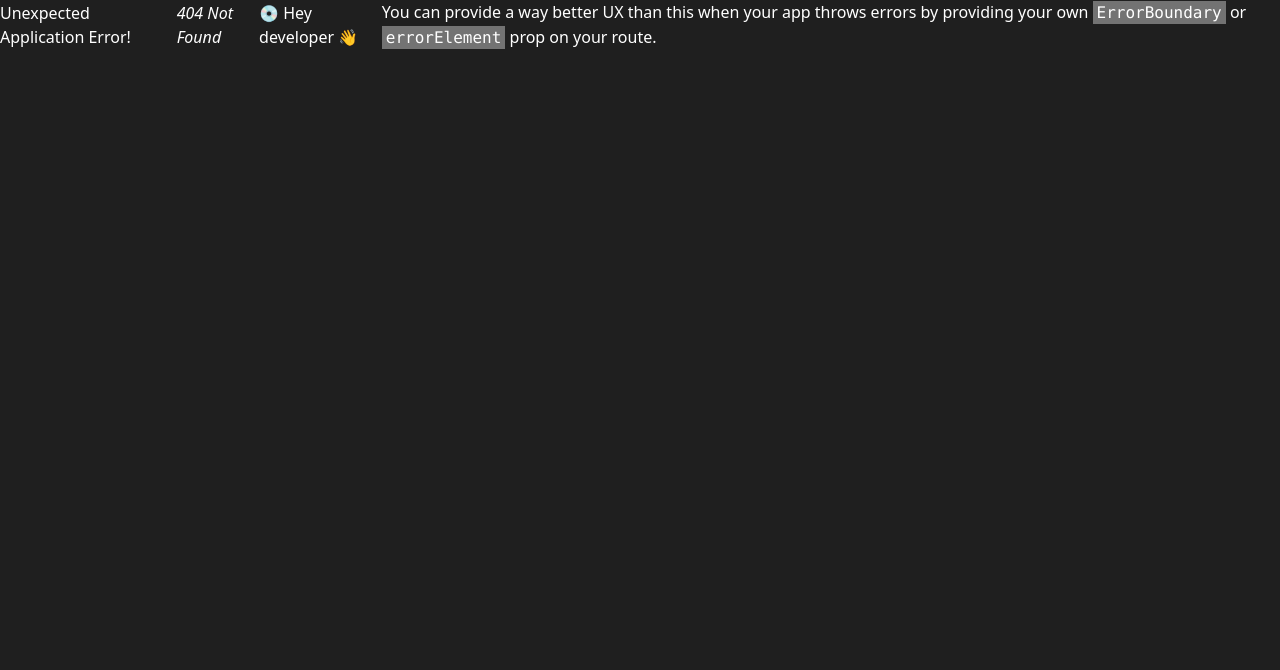
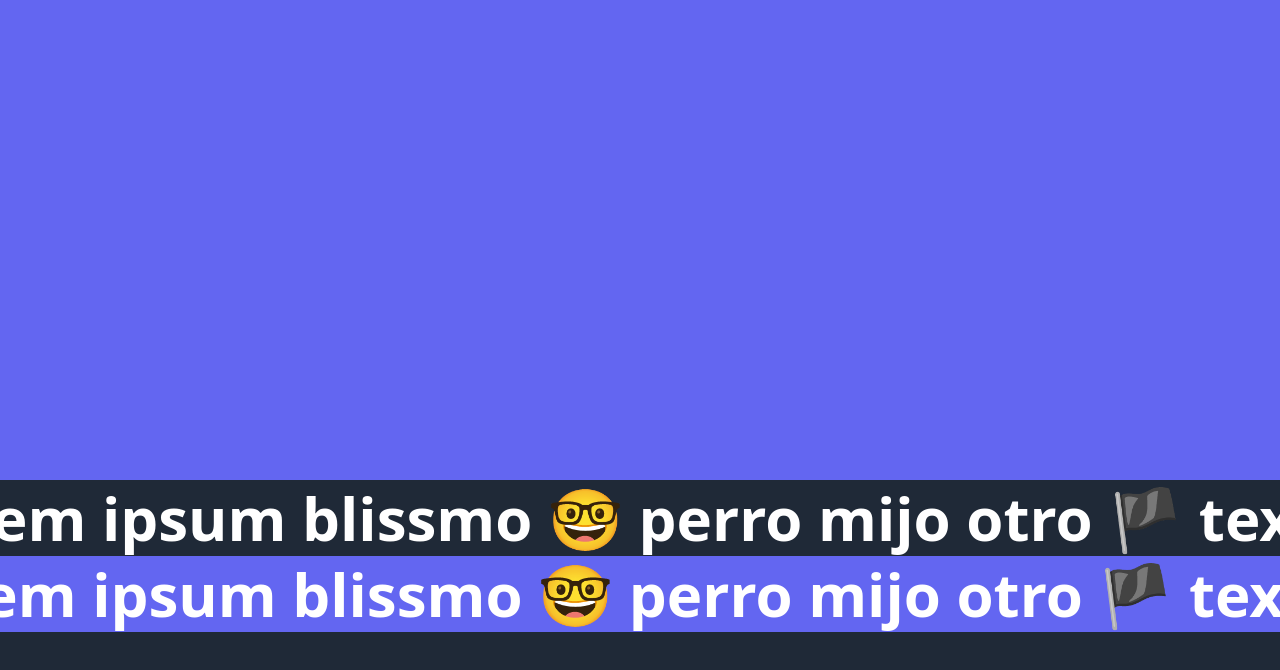
Before and after one commit to ValentinZoia/framer-motion, a React (Vite) app: page /marquee in a window 1280 px wide. Before the commit this address had no page. Shown: the top 670 px of the page. Built offline with nearby package versions, Linux system fonts and the light colour scheme.

Commit message:
add marquee  effect page

```diff
--- a/package.json
+++ b/package.json
@@ -11,11 +11,13 @@
   },
   "dependencies": {
     "@types/react-icons": "^2.2.7",
+    "clsx": "^2.1.1",
     "framer-motion": "12.0.6",
     "react": "^18.3.1",
     "react-dom": "^18.3.1",
     "react-icons": "^5.4.0",
-    "react-router-dom": "^7.1.3"
+    "react-router-dom": "^7.1.3",
+    "tailwind-merge": "^3.0.1"
   },
   "devDependencies": {
     "@eslint/js": "^9.17.0",
--- /dev/null
+++ b/src/hooks/useMarquee.ts
@@ -0,0 +1,52 @@
+import {
+    useAnimationFrame,
+    useMotionValue,
+    useScroll,
+    useSpring,
+    useTransform,
+    useVelocity,
+  } from "framer-motion";
+  import { useRef } from "react";
+  import { useScrollDirection } from "./useScrollDirection";
+
+  export const useMarquee = (reversed: boolean = false) => {
+    // Scroll direction
+    const direction = useScrollDirection();
+    // Movemennt 🛸
+    const x = useMotionValue(0);
+    const ref = useRef<HTMLDivElement>();
+    // valocity
+    const { scrollY } = useScroll();
+    const scrollVelocity = useVelocity(scrollY);
+    const smoothVelocity = useSpring(scrollVelocity, {
+      bounce: 0,
+    });
+    const velocityFactor = useTransform(
+      smoothVelocity,
+      [-600, 0, 600],
+      [10, 1, 10]
+    );
+    const move = () => {
+      // Magic 🎩🪄
+      const factor = reversed ? direction * -1 : direction;
+      const moveBy = factor * -velocityFactor.get();
+      const rect1 = ref.current?.getBoundingClientRect();
+      const v = x.get();
+      x.set(v + moveBy); // <= adding
+      // corrections
+      // when moving to => if x>0 set at left (-w/2)
+      if (rect1 && v > 0) {
+        x.set(-rect1.width / 2);
+        return;
+      }
+      // when moving to <= if x<-w/2 set at right (0)
+      if (rect1 && v < -(rect1.width / 2)) {
+        x.set(0);
+        return;
+      }
+    };
+    // getting frames
+    useAnimationFrame(move);
+    // returning useful states
+    return { ref, x };
+  };
--- /dev/null
+++ b/src/hooks/useScrollDirection.ts
@@ -0,0 +1,17 @@
+import { useMotionValueEvent, useScroll } from "framer-motion";
+import { useRef, useState } from "react";
+
+export const useScrollDirection = () => {
+  const prev = useRef(0);
+  const [direction, setDirection] = useState(1);
+  const { scrollY } = useScroll();
+  useMotionValueEvent(scrollY, "change", (val) => {
+    if (val < prev.current) {
+      setDirection(-1);
+    } else if (val > prev.current) {
+      setDirection(1);
+    }
+    prev.current = val;
+  });
+  return direction;
+};
--- a/src/index.css
+++ b/src/index.css
@@ -2,28 +2,13 @@
 @tailwind components;
 @tailwind utilities;
 
-body{
-    background-color: #1f1f1f;
-    color:#fff;
-    display: flex;
-    justify-content: center;
-    align-items: center;
 
-}
-
-#root{
-    width: 100%;
-    height: 100%;
-    display: flex;
-    justify-content: center;
-    align-items: center;
-}
 
 .box{
     width: 120px;
     height: 120px;
     border-radius: 20%;
-    background-color: #fff;
+    background-color: #7176a7;
     display: flex;
     align-items: center;
     justify-content: center;
--- a/src/pages/HomePage.tsx
+++ b/src/pages/HomePage.tsx
@@ -7,7 +7,7 @@ export default function HomePage() {
   const filterRoutes = router.routes.map((r) => r).filter((r)=>r.path !== "/" && !(r.path?.match(/.*\/.*\//)));
 
   return (
-    <div className="py-4 w-full h-screen flex flex-col flex-wrap gap-4 items-center justify-center">
+    <div className="py-4 w-full bg-gray-800 h-screen flex flex-col flex-wrap gap-4 items-center justify-center">
       {filterRoutes.map((r) => (
 
           <Link
--- /dev/null
+++ b/src/pages/Marquee/Page.tsx
@@ -0,0 +1,89 @@
+import {
+    useMotionValue,
+    motion,
+    useAnimationFrame,
+    useScroll,
+    useMotionValueEvent,
+    useTransform,
+    useVelocity,
+    useSpring,
+  } from "framer-motion";
+  import { type ReactNode, useRef } from "react";
+  import { twMerge } from "tailwind-merge";
+
+  export default function MarqueePage() {
+    return (
+      <>
+        <div className="w-full h-[60vh] bg-indigo-500" />
+        <Marquee>
+          🪄 Lorem ipsum blissmo <span>🤓</span> perro mijo otro <span>🏴</span>{" "}
+          text un poco <span>🤩</span>
+        </Marquee>
+        <Marquee reversed className="bg-indigo-500">
+          🪄 Lorem ipsum blissmo <span>🤓</span> perro mijo otro <span>🏴</span>{" "}
+          text un poco <span>🤩</span>
+        </Marquee>
+        <div className=" w-full h-[60vh] bg-gray-800" />
+      </>
+    );
+  }
+
+  const Marquee = ({
+    children,
+    className,
+    reversed,
+  }: {
+    reversed?: boolean;
+    className?: string;
+    children?: ReactNode;
+  }) => {
+    const ref = useRef<HTMLDivElement | null>(null);
+    const x = useMotionValue(-200);
+    // scroll direction
+    const { scrollY } = useScroll();
+    const prevScroll = useRef(0);
+    const direction = useRef(1);
+    useMotionValueEvent(scrollY, "change", (latest) => {
+      direction.current = latest > prevScroll.current ? 1 : -1;
+      prevScroll.current = latest;
+    });
+    // velocity
+    const scrollVelocity = useVelocity(scrollY);
+    const smoothScrollVelocity = useSpring(scrollVelocity, { bounce: 0 });
+    const scrollFactor = useTransform(
+      smoothScrollVelocity,
+      [-600, 0, 600],
+      [10, 1, 10]
+    );
+
+    const move = () => {
+      const rect = ref.current?.getBoundingClientRect();
+      if (!rect) return;
+      const factor =
+        (reversed ? -1 : 1) * direction.current * -scrollFactor.get();
+      x.set(x.get() + factor);
+      // correction
+      // right
+      if (x.get() > 0) {
+        x.jump(-rect.width / 2);
+        return;
+      }
+      if (x.get() < -rect.width / 2) {
+        x.jump(0);
+      }
+    };
+
+    useAnimationFrame(move); // loop
+
+    return (
+      <article className={twMerge("bg-gray-800 py-2 overflow-hidden", className)}>
+        <motion.div
+          ref={ref }
+          style={{ x }}
+          className="whitespace-nowrap text-6xl font-sans font-extrabold text-white w-min"
+        >
+          {children} {children}
+        </motion.div>
+      </article>
+    );
+  };
--- a/src/pages/useMotionValue/Example1.tsx
+++ b/src/pages/useMotionValue/Example1.tsx
@@ -13,13 +13,18 @@ const UseMotionValueExample1 = () => {
     });
 
     return (
-      <motion.div
+
+      <div className='w-full h-screen bg-gray-900 flex items-center justify-center'>
+       <motion.div
         className="box"
         drag
         dragConstraints={{ left: 0, right: 200 }}
         style={{ x }}
       />
-    );
+
+    </div>
+    )
+
 }
 
 export default UseMotionValueExample1
--- a/src/pages/useMotionValue/Example2.tsx
+++ b/src/pages/useMotionValue/Example2.tsx
@@ -3,7 +3,7 @@ import RangeSlider from '../../components/useMotionValue/RangeSlider';
 
 const UseMotionValueExample2 = () => {
     return (
-    <div className='w-full h-screen flex items-center justify-center'>
+    <div className='w-full h-screen bg-gray-900 flex items-center justify-center'>
        <RangeSlider />
 
     </div>
--- a/src/routes/index.tsx
+++ b/src/routes/index.tsx
@@ -34,6 +34,7 @@ import TextAnimations from "../pages/Text Animations/TextAnimations";
 import RevealLinks from "../pages/Text Animations/RevealLinks";
 import TextReveal from "../pages/Text Animations/TextReveal";
 import Speed from "../pages/Speed/Speed";
+import MarqueePage from "../pages/Marquee/Page";
 
 
 
@@ -218,6 +219,11 @@ const router = createBrowserRouter([
         path:"/speed",
         id:"Speed",
         element:<Speed />
+    },
+    {
+        path:"/marquee",
+        id:"Marquee",
+        element:<MarqueePage />
     }
 
 
--- /dev/null
+++ b/src/utils/cn.ts
@@ -0,0 +1,6 @@
+import { type ClassValue, clsx } from "clsx";
+import { twMerge } from "tailwind-merge";
+
+export function cn(...inputs: ClassValue[]) {
+  return twMerge(clsx(inputs));
+}
```
Also changed, not shown: 1 other file (tests, documents, lock files or other folders).
